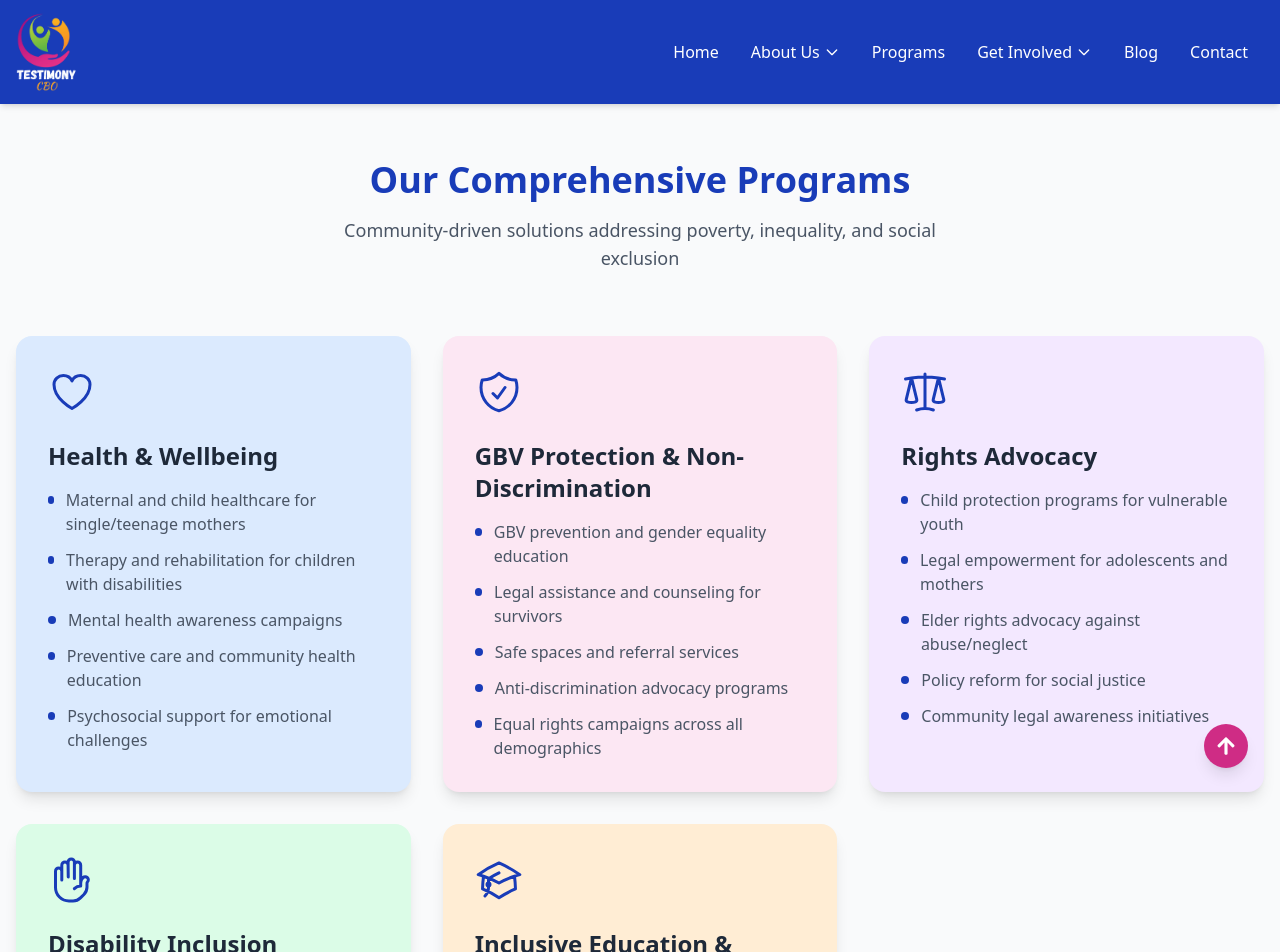
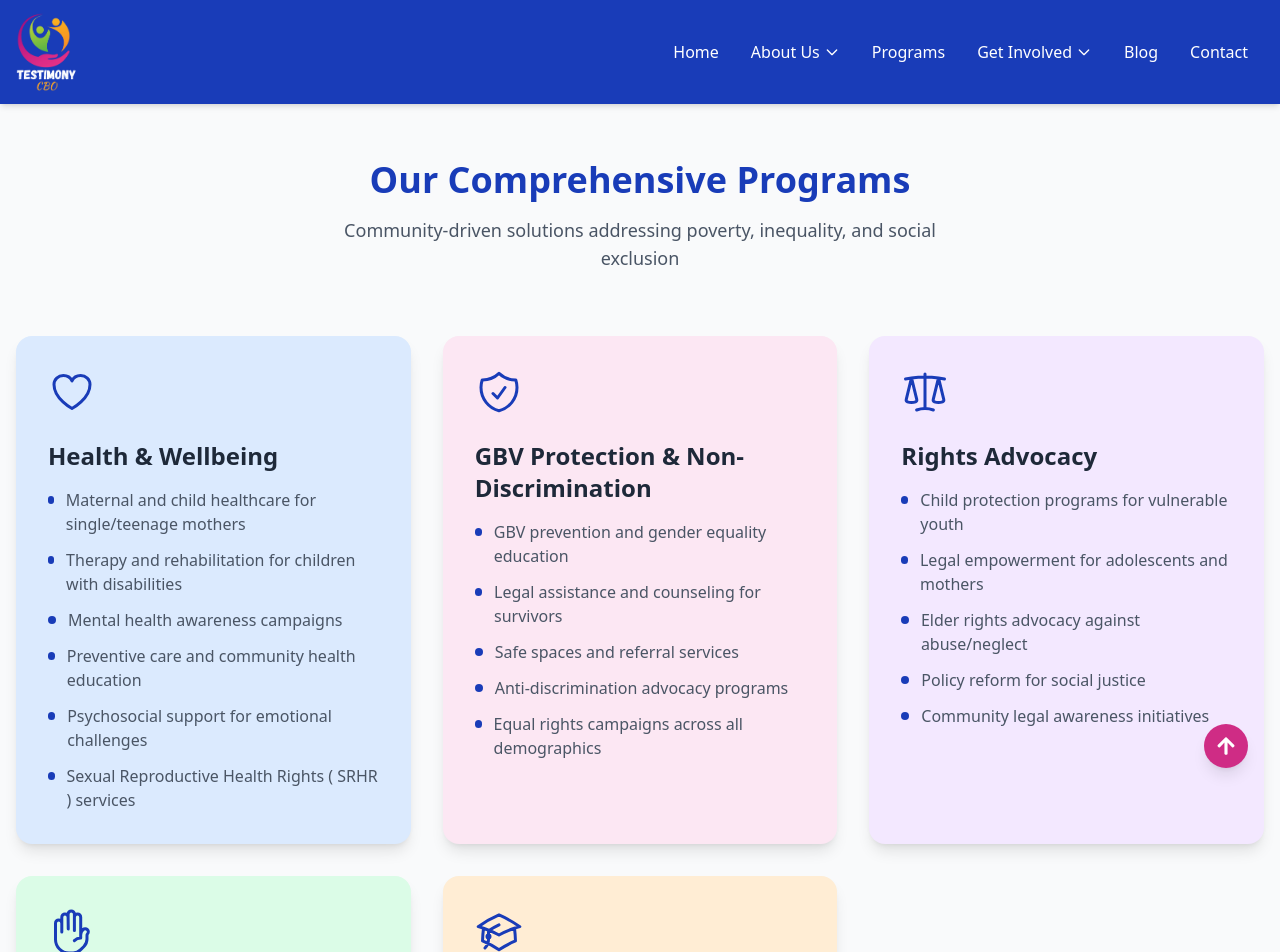
Before and after one commit to MarkMoses27/tesco-cbo, a React (Vite) app: page /programs in a window 1280 px wide. Shown: the top 952 px of the page. Built offline with nearby package versions, Linux system fonts and the light colour scheme.

Commit message:
modified homepage

```diff
--- a/src/pages/Programs.jsx
+++ b/src/pages/Programs.jsx
@@ -18,7 +18,8 @@ const Programs = () => {
         "Therapy and rehabilitation for children with disabilities",
         "Mental health awareness campaigns",
         "Preventive care and community health education",
-        "Psychosocial support for emotional challenges"
+        "Psychosocial support for emotional challenges",
+        "Sexual Reproductive Health Rights ( SRHR ) services"
       ],
       color: "bg-blue-100"
     },
```
